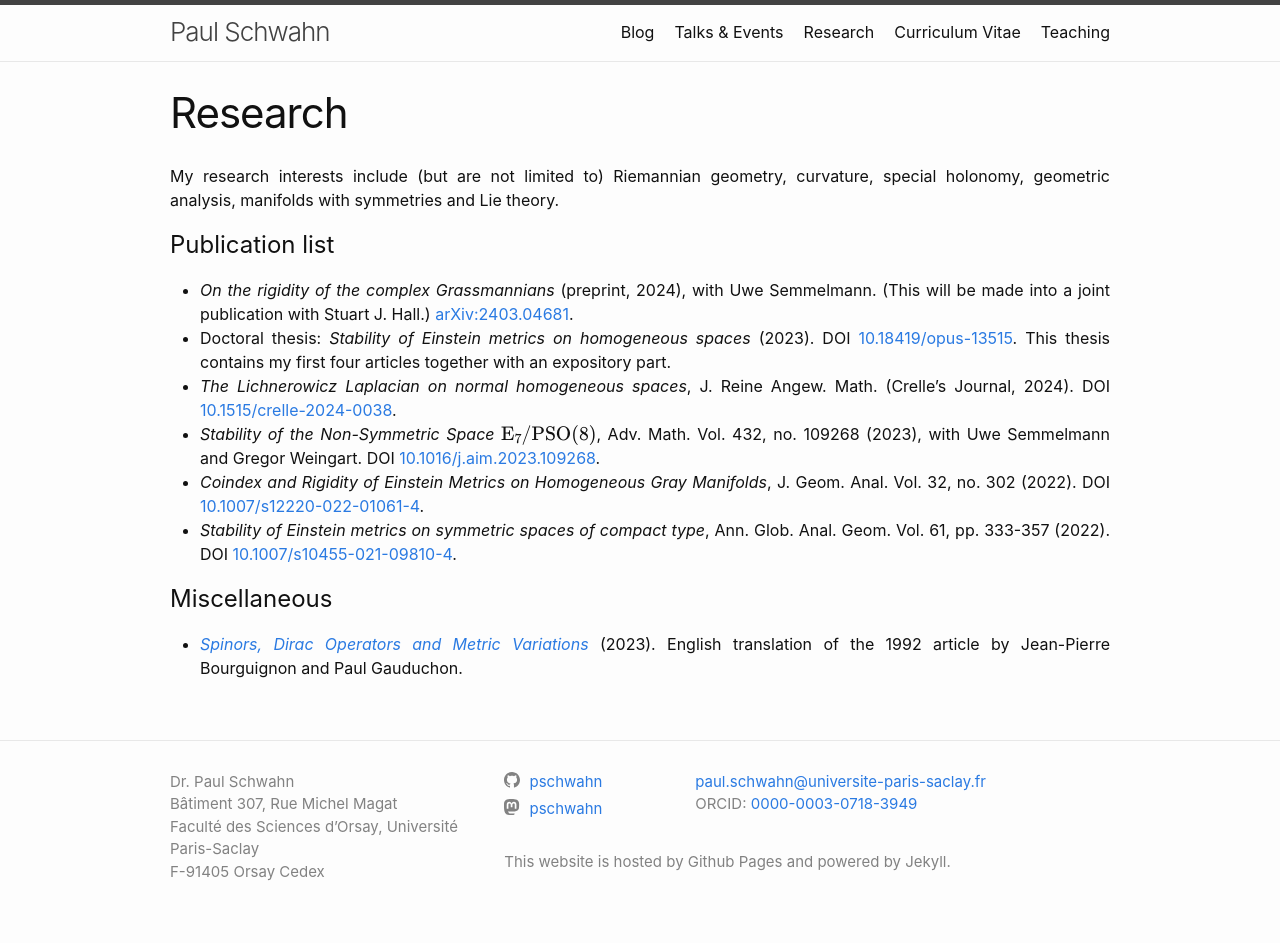
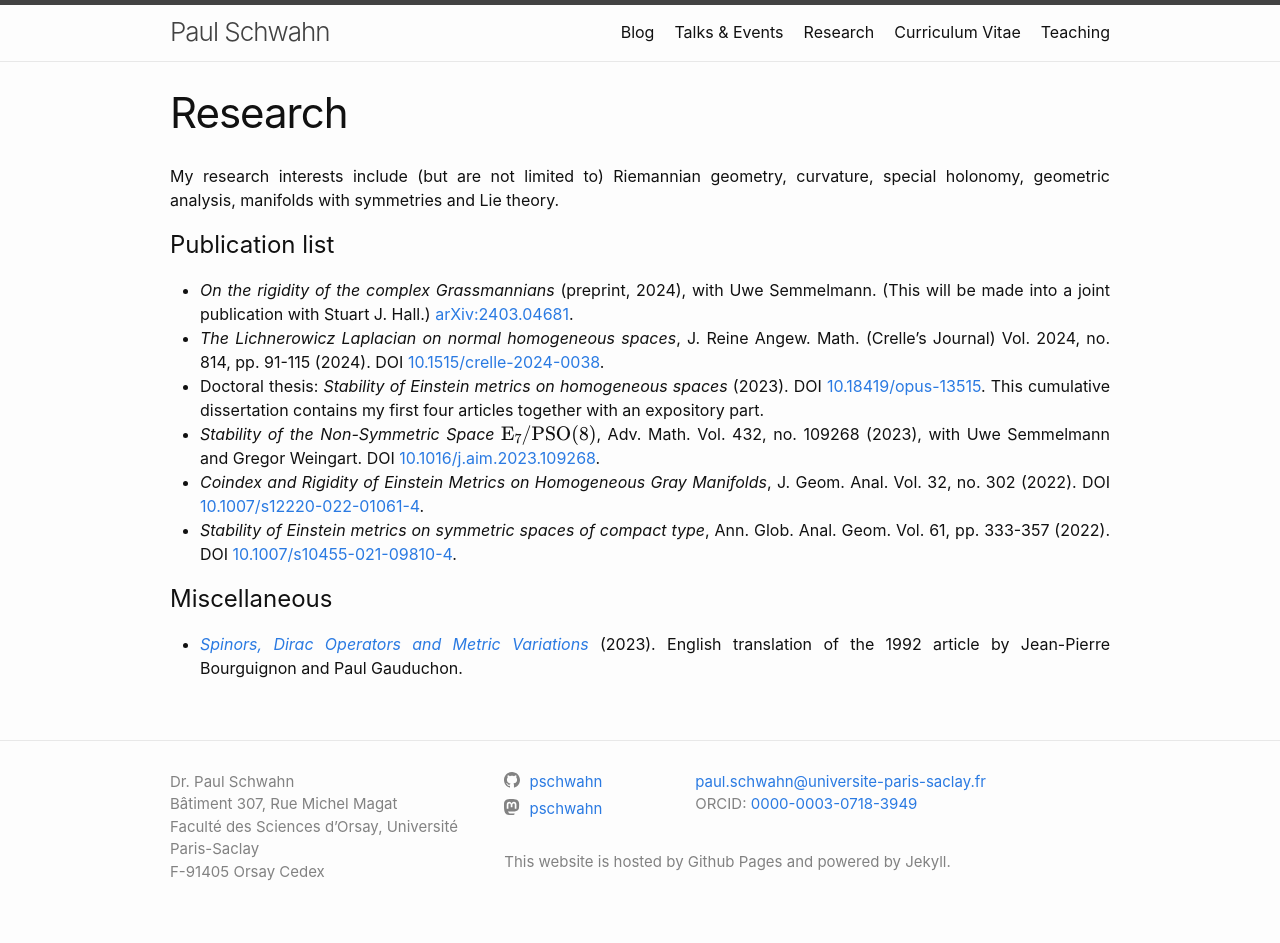
Before and after one commit to PSchwahn/PSchwahn.github.io, a Jekyll site: the page built from publications.markdown, in a window 1280 px wide. Built offline with Jekyll 4.4.1, drawn with Linux system fonts in a browser that asks for light colours; some web fonts are replaced.

Commit message:
update publications

```diff
--- a/publications.markdown
+++ b/publications.markdown
@@ -8,8 +8,8 @@ My research interests include (but are not limited to) Riemannian geometry, curv
 # Publication list
 
 * _On the rigidity of the complex Grassmannians_ (preprint, 2024), with Uwe Semmelmann. (This will be made into a joint publication with Stuart J. Hall.) [arXiv:2403.04681](https://arxiv.org/abs/2403.04681).
-* Doctoral thesis: _Stability of Einstein metrics on homogeneous spaces_ (2023). DOI [10.18419/opus-13515](http://dx.doi.org/10.18419/opus-13515). This thesis contains my first four articles together with an expository part.
-* _The Lichnerowicz Laplacian on normal homogeneous spaces_, J. Reine Angew. Math. (Crelle's Journal, 2024). DOI [10.1515/crelle-2024-0038](https://doi.org/10.1515/crelle-2024-0038).
+* _The Lichnerowicz Laplacian on normal homogeneous spaces_, J. Reine Angew. Math. (Crelle's Journal) Vol. 2024, no. 814, pp. 91-115 (2024). DOI [10.1515/crelle-2024-0038](https://doi.org/10.1515/crelle-2024-0038).
+* Doctoral thesis: _Stability of Einstein metrics on homogeneous spaces_ (2023). DOI [10.18419/opus-13515](http://dx.doi.org/10.18419/opus-13515). This cumulative dissertation contains my first four articles together with an expository part.
 * _Stability of the Non-Symmetric Space $$\mathrm{E}_7/\mathrm{PSO}(8)$$_, Adv. Math. Vol. 432, no. 109268 (2023), with Uwe Semmelmann and Gregor Weingart. DOI [10.1016/j.aim.2023.109268](https://doi.org/10.1016/j.aim.2023.109268).
 * _Coindex and Rigidity of Einstein Metrics on Homogeneous Gray Manifolds_, J. Geom. Anal. Vol. 32, no. 302 (2022). DOI [10.1007/s12220-022-01061-4](https://doi.org/10.1007/s12220-022-01061-4).
 * _Stability of Einstein metrics on symmetric spaces of compact type_, Ann. Glob. Anal. Geom. Vol. 61, pp. 333-357 (2022). DOI [10.1007/s10455-021-09810-4](https://doi.org/10.1007/s10455-021-09810-4).
```
